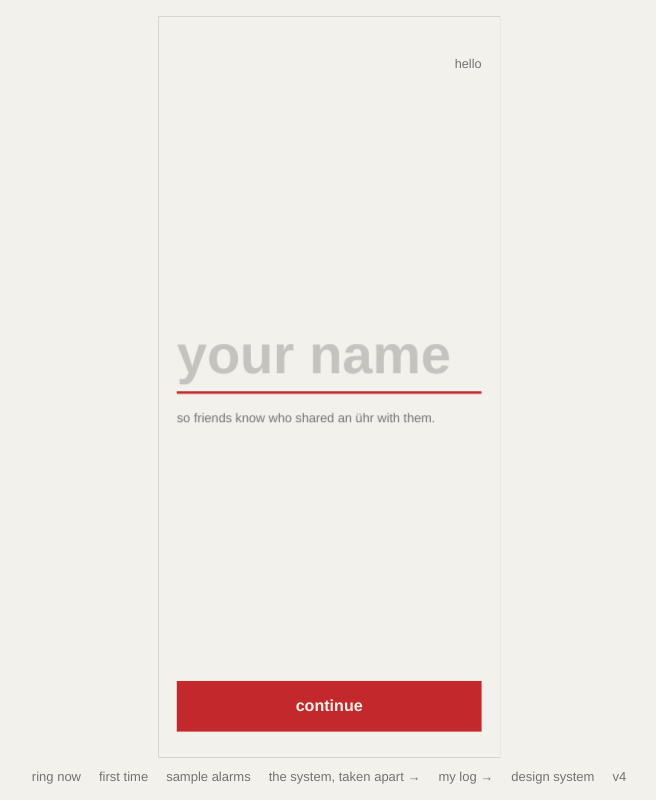
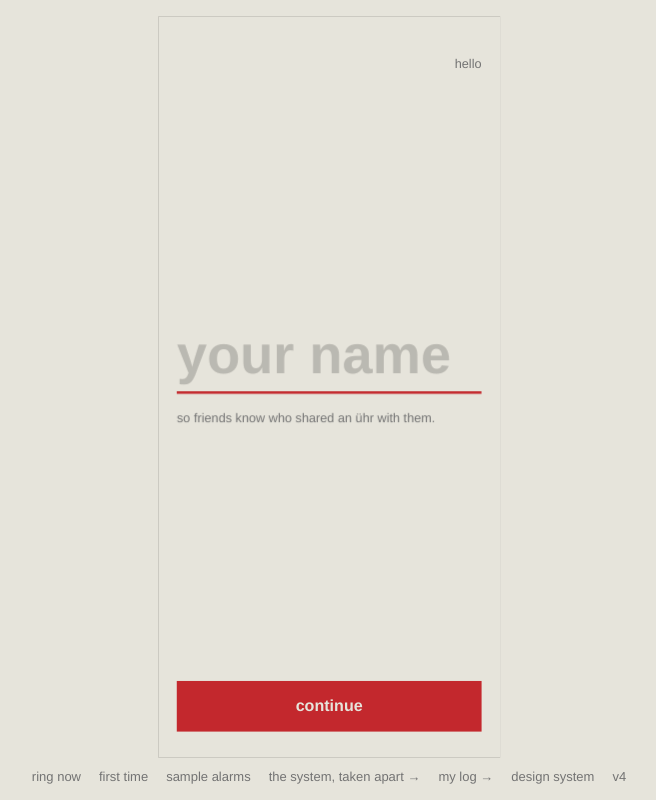
Before and after one commit to naama2208-cloud/uhr, a plain HTML site: page index.html in a window 1280 px wide. Shown: the whole page, without its empty margins (311-967 px from the left). Drawn offline with Linux system fonts and the light colour scheme.

Commit message:
Paper is E6E4DB
Co-Authored-By: Claude Opus 5.5 <noreply@anthropic.com>
Claude-Session: https://claude.ai/code/session_01VuUPjP9oDv6NCU5J9jVP4t

```diff
--- a/index.html
+++ b/index.html
@@ -3,7 +3,7 @@
 <head>
 <meta charset="utf-8">
 <meta name="viewport" content="width=device-width,initial-scale=1,maximum-scale=1,user-scalable=no,viewport-fit=cover">
-<meta name="theme-color" content="#F3F1EC">
+<meta name="theme-color" content="#E6E4DB">
 <meta name="apple-mobile-web-app-capable" content="yes">
 <meta name="mobile-web-app-capable" content="yes">
 <meta name="apple-mobile-web-app-title" content="ühr">
--- a/tokens.css
+++ b/tokens.css
@@ -1,7 +1,7 @@
 /* ühr — every decision once, by name. product and system both read this file. */
 :root{
 /* color */
---paper:#F3F1EC;--ink:#20201E;--grey:#737373;
+--paper:#E6E4DB;--ink:#20201E;--grey:#737373;
 --red:#C3282D;--blue:#0052B5;--yellow:#EEA700;
 /* roles: who wears which colour */
 --orange:var(--red);      /* the accent: lines, once-alarms, the main button (name kept so nothing else changes) */
```
